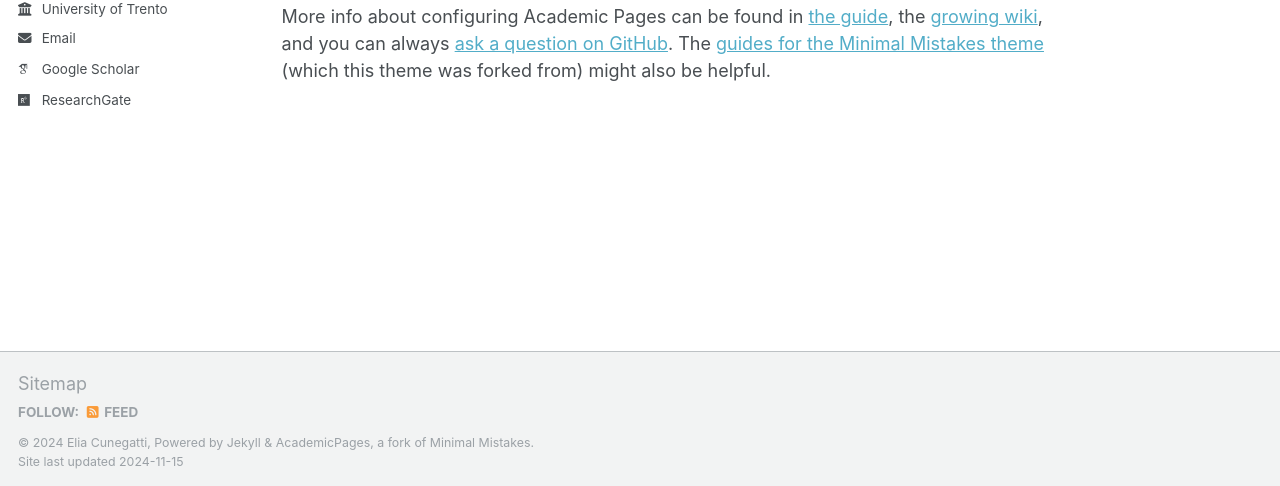
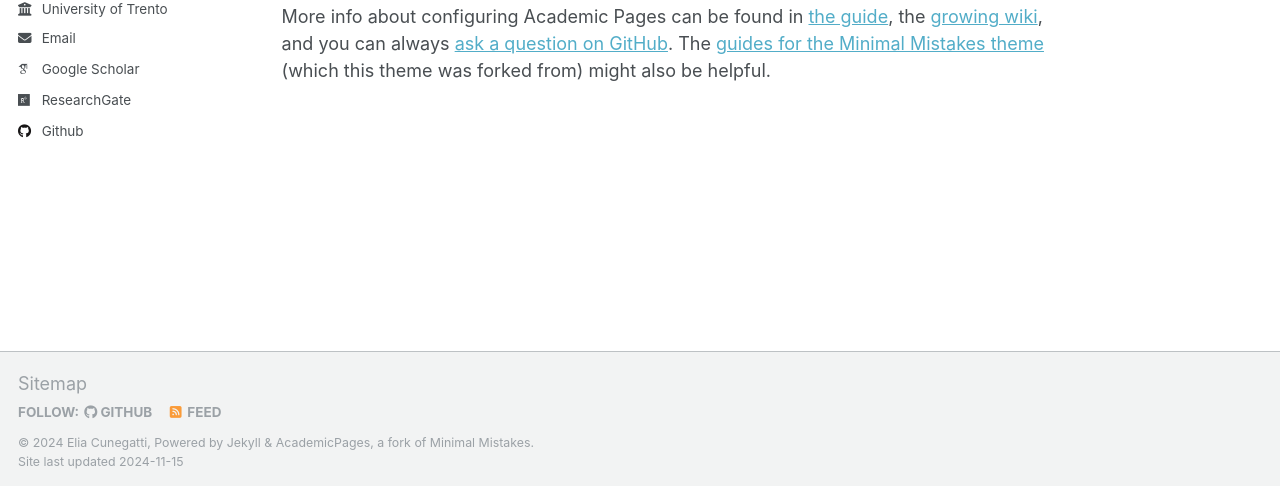
Before and after one commit to eliacunegatti/eliacunegatti.github.io, a Jekyll site: the page built from _pages/about.md, in a window 1280 px wide and 900 px high, scrolled down 2643 px. Shown: the part 411-897 px from the top of the window. Built offline with Jekyll 4.4.1, drawn with Linux system fonts in a browser that asks for light colours; some web fonts are replaced.

Commit message:
Update _config.yml

```diff
--- a/_config.yml
+++ b/_config.yml
@@ -44,7 +44,7 @@ author:
   bitbucket        : # Username - Update with your username on the site
   codepen          : # Username
   dribbble         : # Username
-  github           : # "https://github.com/eliacunegatti"
+  github           : "https://github.com/eliacunegatti"
   kaggle           : # Username
   stackoverflow    : # User number or user number and name (i.e., use "1" or "1/jeff-atwood")
 
```
